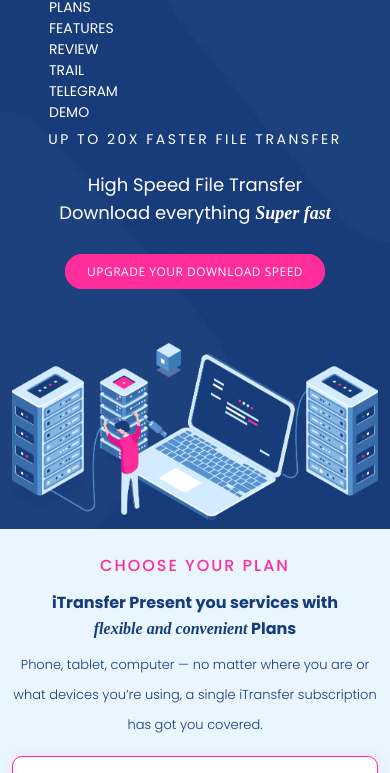
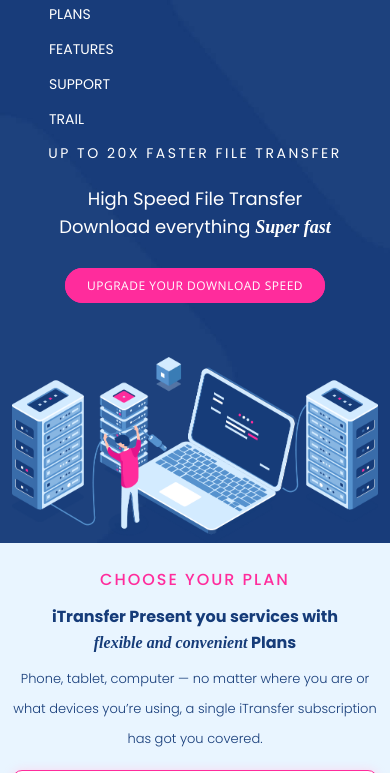
Before and after one commit to Mujahid9396/iTransfar, a plain HTML site: page index.html in a window 390 px wide. Both pictures are taken after a click on the element "Toggle navigation". Shown: the part 71-844 px from the top of the page. Drawn offline with nearby package versions, Linux system fonts and the light colour scheme; some packages are replaced by stand-ins of ours; a script that the page names is missing; a web font is replaced by a local one.

Commit message:
padding add to nav bar

```diff
--- a/index.html
+++ b/index.html
@@ -54,23 +54,25 @@
             <div class="collapse navbar-collapse" id="navbarNav">
               <ul class="navbar-nav ms-auto">
                 <li class="nav-item">
-                  <a class="nav-link" aria-current="page" href="#">plans</a>
+                  <a class="nav-link" aria-current="page" href="#plan">plans</a>
                 </li>
                 <li class="nav-item">
-                  <a class="nav-link" href="#">Features</a>
+                  <a class="nav-link" href="#services">Features</a>
                 </li>
                 <li class="nav-item">
-                  <a class="nav-link" href="#">Review</a>
+                  <a class="nav-link" href="#support">Support</a>
                 </li>
                 <li class="nav-item">
-                  <a class="nav-link" href="#">Trail</a>
+                  <a class="nav-link" href="#test">Trail</a>
                 </li>
+<!--
                 <li class="nav-item">
                   <a class="nav-link" href="#">Telegram</a>
                 </li>
                 <li class="nav-item">
                   <a class="nav-link" href="#">Demo</a>
                 </li>
+-->
               </ul>
             </div>
           </div>
@@ -401,6 +403,13 @@
       integrity="sha384-gtEjrD/SeCtmISkJkNUaaKMoLD0//ElJ19smozuHV6z3Iehds+3Ulb9Bn9Plx0x4"
       crossorigin="anonymous"
     ></script>
+
+<!--  jQuery CDN  -->
+
+   <script src="https://cdnjs.cloudflare.com/ajax/libs/jquery/3.6.0/jquery.min.js"></script>
+
+<!--  Smooth scrool -->
+   <script src="https://cdn.statically.io/gh/kswedberg/jquery-smooth-scroll/3948290d/jquery.smooth-scroll.min.js"></script>
     <!-- AOS Animation  -->
     <script src="https://unpkg.com/aos@next/dist/aos.js"></script>
     <script>
--- a/responsive.css
+++ b/responsive.css
@@ -1,3 +1,10 @@
+
+@media (max-width: 991px) {
+    li.nav-item {
+    padding: 7px 0px;
+}
+}
+
 @media (max-width: 767px) {
   .main-title {
     font-size: 18px;
```
